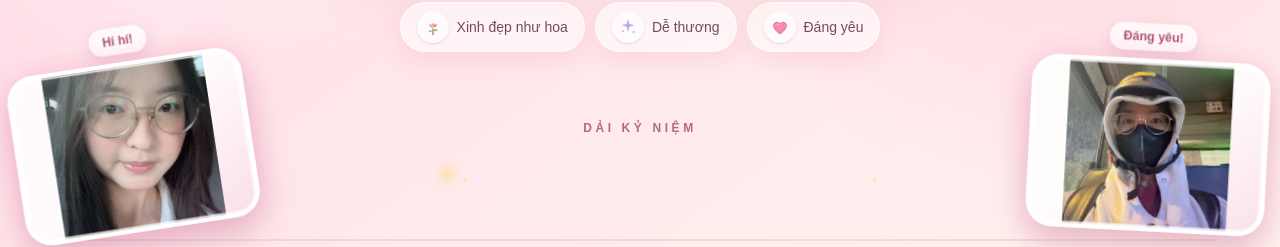
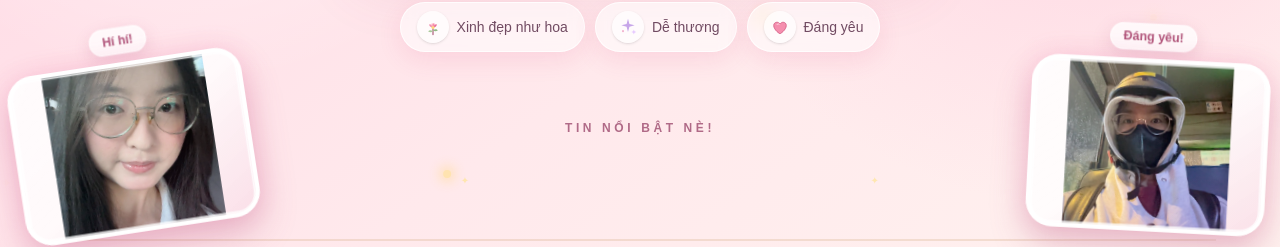
Before and after one commit to bao-123-uit/20-10, a Next.js app: page / in a window 1280 px wide. Shown: the part 470-717 px from the top of the page. Built offline with nearby package versions, Linux system fonts and the light colour scheme.

Commit message:
Update homepage

```diff
--- a/app/page.tsx
+++ b/app/page.tsx
@@ -285,7 +285,7 @@ function MemoryStrip() {
       <section
         ref={stripRef}
         className="relative mt-10 w-screen max-w-[100vw] overflow-hidden py-7 [mask-image:linear-gradient(to_right,transparent,black_7%,black_93%,transparent)]"
-        aria-label="Dải kỷ niệm"
+        aria-label="Tin nổi bật nè!"
         onMouseEnter={() => setPaused(true)}
         onMouseLeave={() => setPaused(false)}
         onPointerDown={() => setPaused(true)}
@@ -297,7 +297,7 @@ function MemoryStrip() {
             <span key={i} className="absolute text-[#FFE5A0]" style={{ left: `${(i * 17) % 100}%`, top: `${18 + (i % 4) * 20}%`, fontSize: i % 3 ? 10 : 14 }}>✦</span>
           ))}
         </div>
-        <p className="relative z-10 mb-4 text-xs font-semibold uppercase tracking-[0.3em] text-[#B06A87]">Dải kỷ niệm</p>
+        <p className="relative z-10 mb-4 text-xs font-semibold uppercase tracking-[0.3em] text-[#B06A87]">Tin nổi bật nè!</p>
         <div className="relative z-10 space-y-3">
           {rows.map((row, rowIndex) => (
             <div key={rowIndex} className="relative overflow-visible">
```
